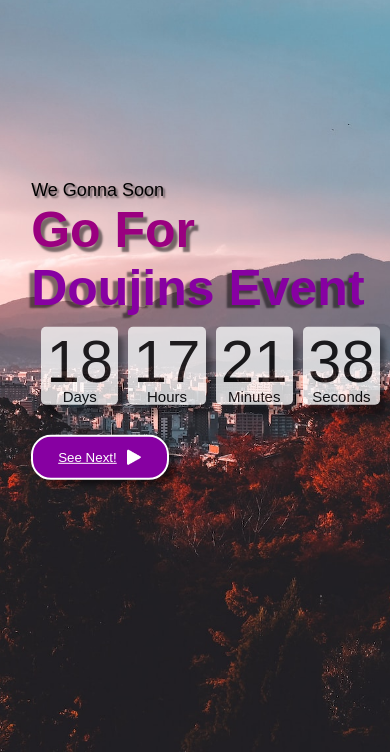
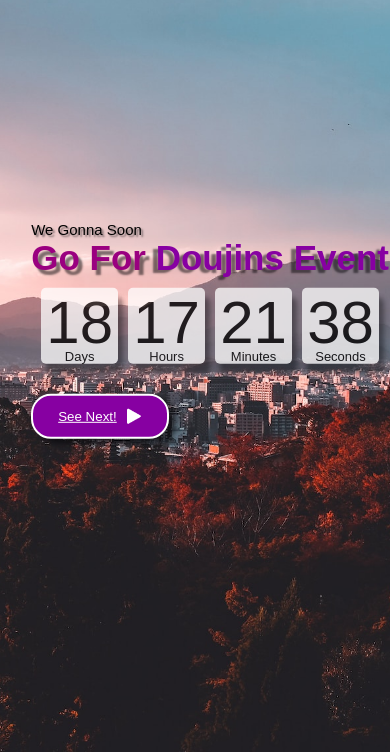
Before and after one commit to Yadzka/CountDown-Event, a plain HTML site: page index.html in a window 390 px wide. Shown: the part 92-844 px from the top of the page. Drawn offline with Linux system fonts and the light colour scheme.

Commit message:
Update Responsive Mobile

```diff
--- a/Style.css
+++ b/Style.css
@@ -144,7 +144,7 @@
   }
   .content .launch-time {
     text-align: center;
-    font-size: 15px;
+    font-size: 19px;
   }
 }
 
@@ -154,17 +154,18 @@
     font-size: 20%;
   }
   .container {
-    font-size: 18px;
+    font-size: 15px;
   }
   .waifu {
     display: none;
   }
   .content h1 {
-    font-size: 50px;
+    font-size: 35px;
+
   }
   .content .launch-time {
     text-align: center;
-    font-size: 15px;
+    font-size: 13px;
   }
 }
 
```
